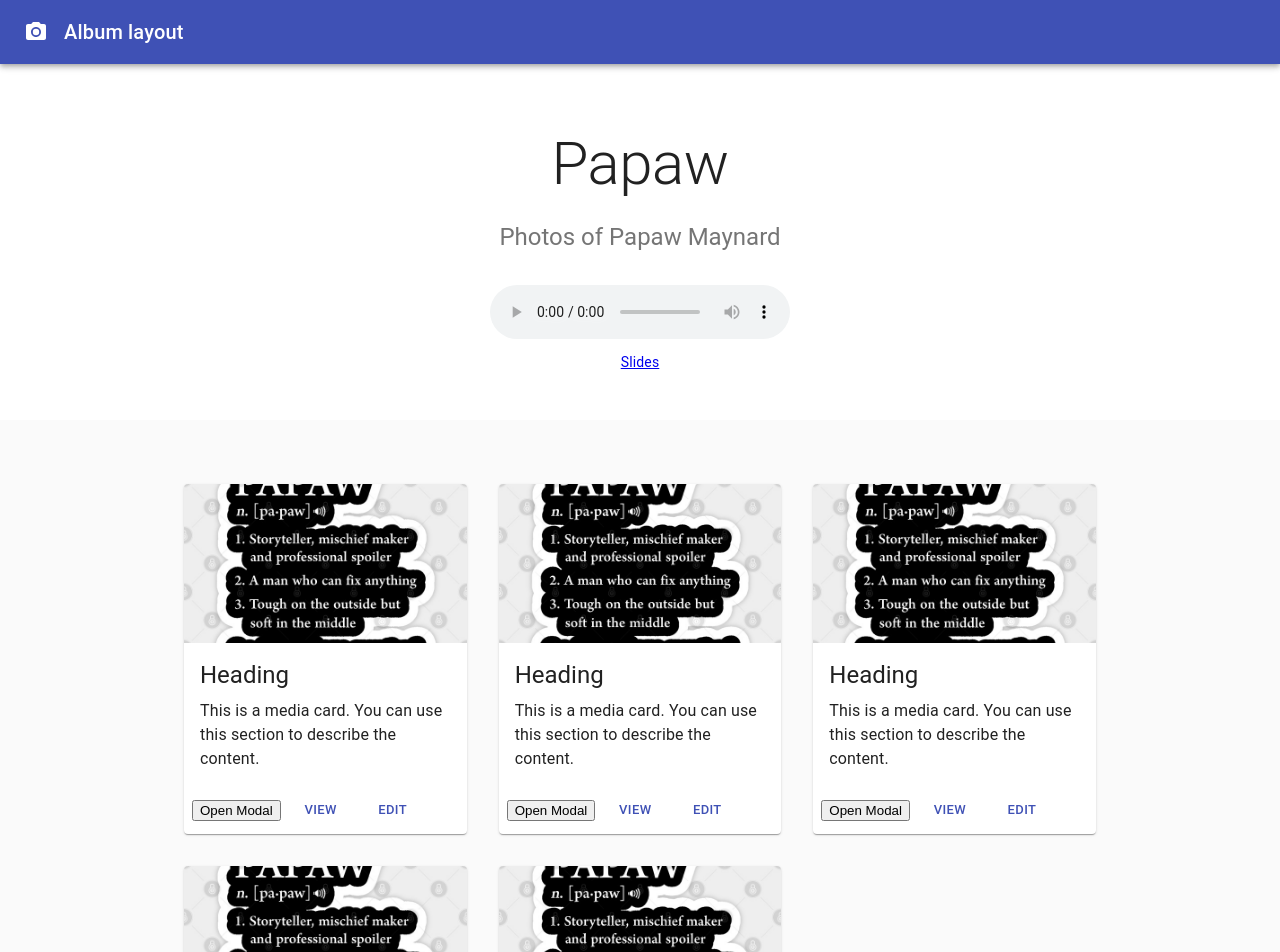
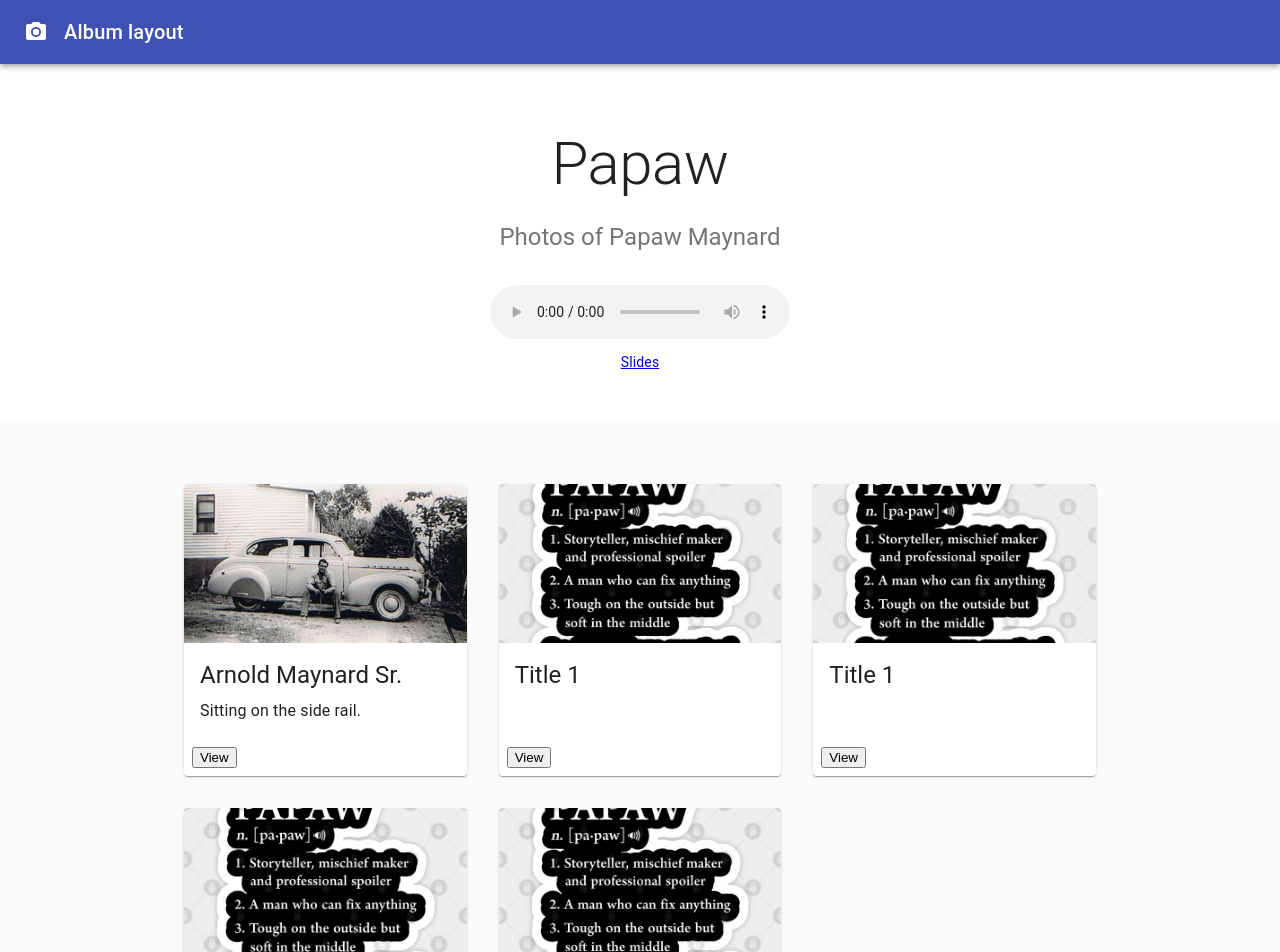
Before and after one commit to markmaynard/papawmaynard, a Next.js app: page / in a window 1280 px wide. Shown: the top 952 px of the page. Built offline with nearby package versions, Linux system fonts and the light colour scheme.

Commit message:
Added first real pic and made some style adjustments,etc.

```diff
--- a/pages/components/modal.js
+++ b/pages/components/modal.js
@@ -20,11 +20,13 @@ function getModalStyle() {
 const useStyles = makeStyles((theme) => ({
   paper: {
     position: 'absolute',
-    width: 800,
+    maxWidth: '80%',
+    height: 'auto%',
     backgroundColor: theme.palette.background.paper,
     border: '2px solid #000',
     boxShadow: theme.shadows[5],
     padding: theme.spacing(2, 4, 3),
+    overflow: 'hidden'
   },
 }));
 
@@ -42,6 +44,14 @@ export default function SimpleModal(props) {
     setOpen(false);
   };
 
+  var divStyle = {
+          display: `block`,
+          marginLeft: `auto`,
+          marginRight: `auto`,
+          maxWidth: `100%`,
+          height: `auto`
+  };
+
   const body = (
     <div style={modalStyle} className={classes.paper}>
       <h2 id="simple-modal-title">{props.title}</h2>
@@ -49,7 +59,7 @@ export default function SimpleModal(props) {
         {props.description}
       </p>
       <p>
-        <img src={props.imgUrl}/>
+        <img style={divStyle} src={props.imgUrl}/>
       </p>
     </div>
   );
@@ -57,7 +67,7 @@ export default function SimpleModal(props) {
   return (
     <div>
       <button type="button" onClick={handleOpen}>
-        Open Modal
+        View
       </button>
       <Modal
         open={open}
--- a/pages/index.js
+++ b/pages/index.js
@@ -63,9 +63,9 @@ const useStyles = makeStyles((theme) => ({
 
 const cards = [
     {
-        title: 'Title 1',
-        description: '',
-        imgUrl: "/assets/img/papaw_definition.jpeg"
+        title: 'Arnold Maynard Sr.',
+        description: 'Sitting on the side rail.',
+        imgUrl: "/assets/img/papaw_sitting_on_car.png"
     },
     {
         title: 'Title 1',
@@ -140,21 +140,15 @@ export default function Album() {
                   />
                   <CardContent className={classes.cardContent}>
                     <Typography gutterBottom variant="h5" component="h2">
-                      Heading
+                      {card.title}
                     </Typography>
                     <Typography>
-                      This is a media card. You can use this section to describe the content.
+                      {card.description}
                     </Typography>
                   </CardContent>
                   <CardActions>
                       <SimpleModal imgUrl = {card.imgUrl} title={card.title} description={card.description}>
                       </SimpleModal>
-                    <Button size="small" color="primary">
-                      View
-                    </Button>
-                    <Button size="small" color="primary">
-                      Edit
-                    </Button>
                   </CardActions>
                 </Card>
               </Grid>
```
Also changed, not shown: public/assets/img/papaw_sitting_on_car.png (added).
